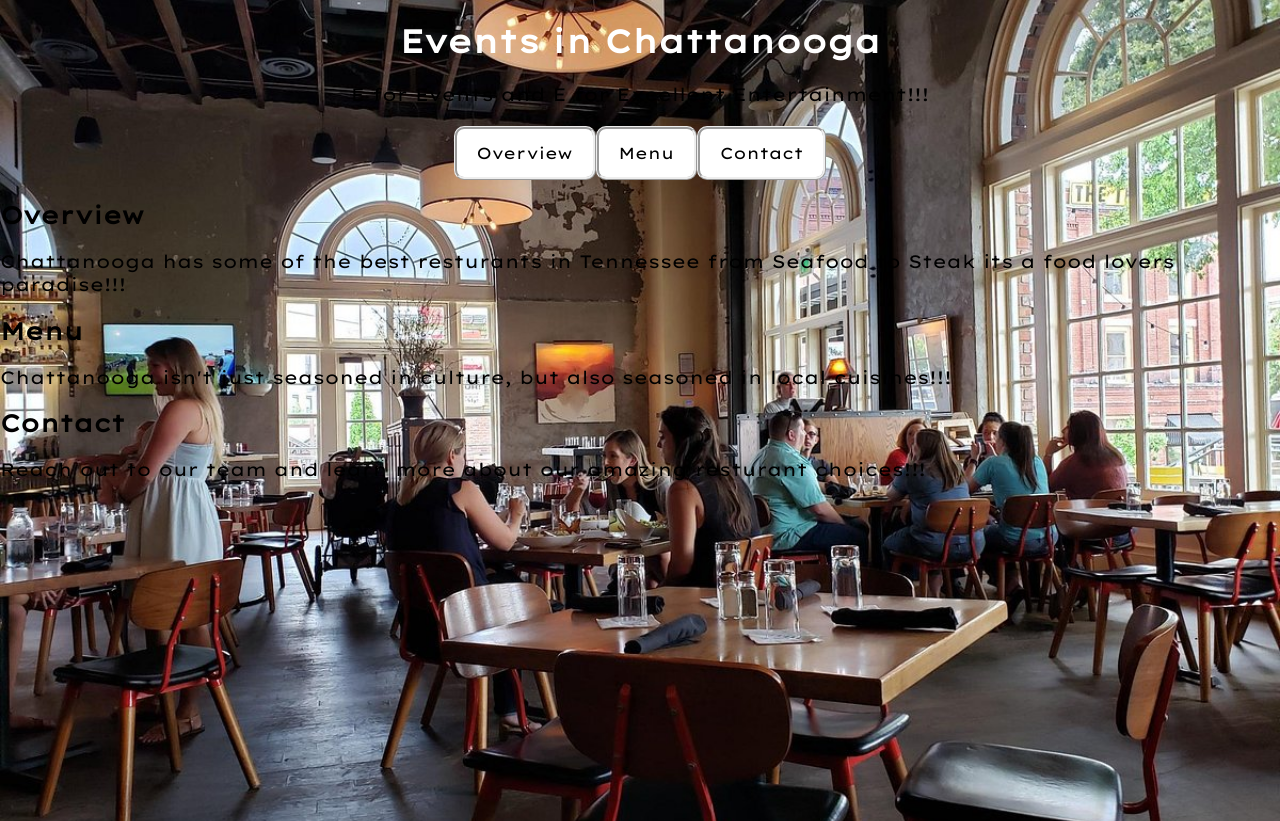
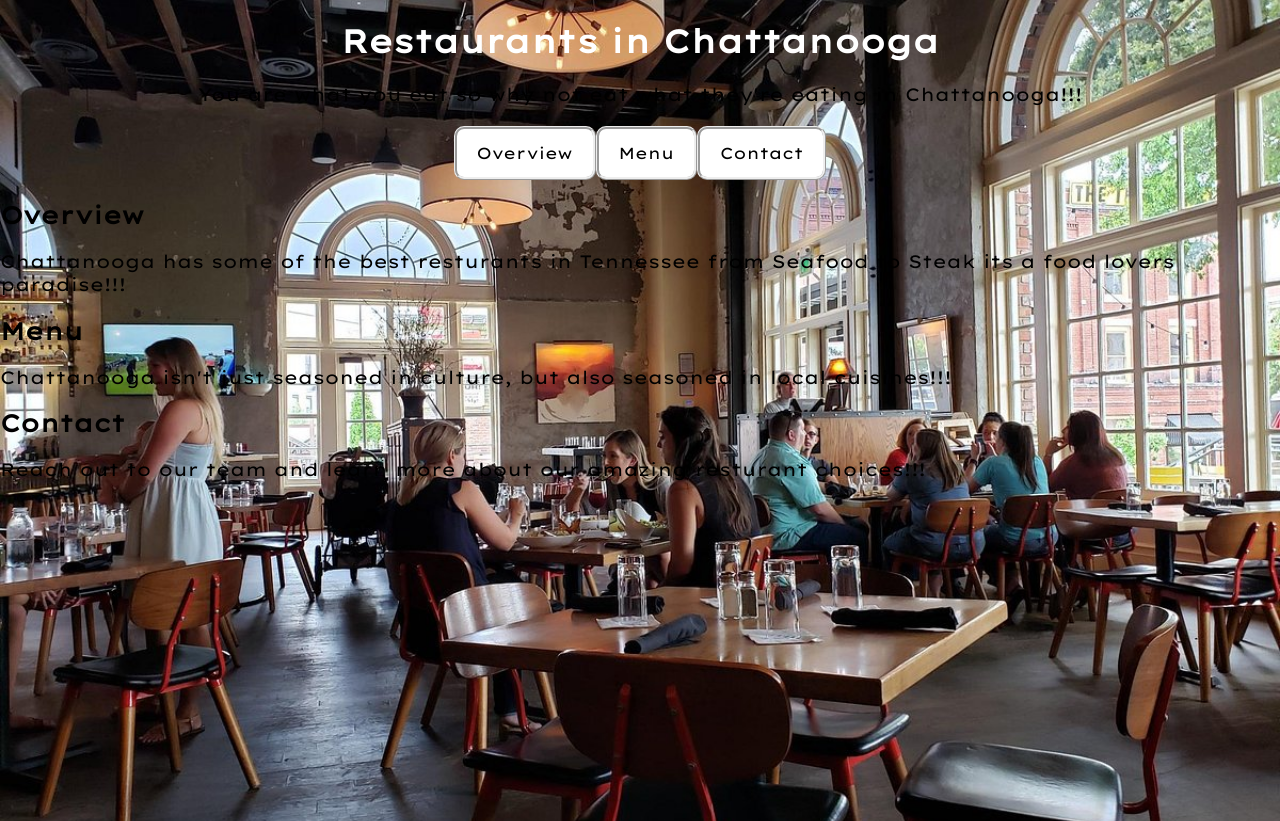
Before and after one commit to summerolmstead/Rate-My-City-App, a plain HTML site: page RestaurantPage.html in a window 1280 px wide. Drawn offline with Linux system fonts and the light colour scheme; a web font is replaced by a local one.

Commit message:
RestaurantPage.html

```diff
--- a/RestaurantPage.html
+++ b/RestaurantPage.html
@@ -1,3 +1,4 @@
+<!--Created by Summer very basic restaurant page to fill with data next sprint. Recommiting to tweak minor things-->
 <!DOCTYPE html>
 <html lang="en">
 <head>
@@ -58,8 +59,8 @@
 </head>
 <body>
     <center>
-        <h1>Events in Chattanooga</h1>
-        <p> E for Events and E for Excellent Entertainment!!! </p>
+        <h1>Restaurants in Chattanooga</h1>
+        <p> You are what you eat so why not eat what they're eating in Chattanooga!!! </p>
     </center>
 
     <div class="tab">
```
